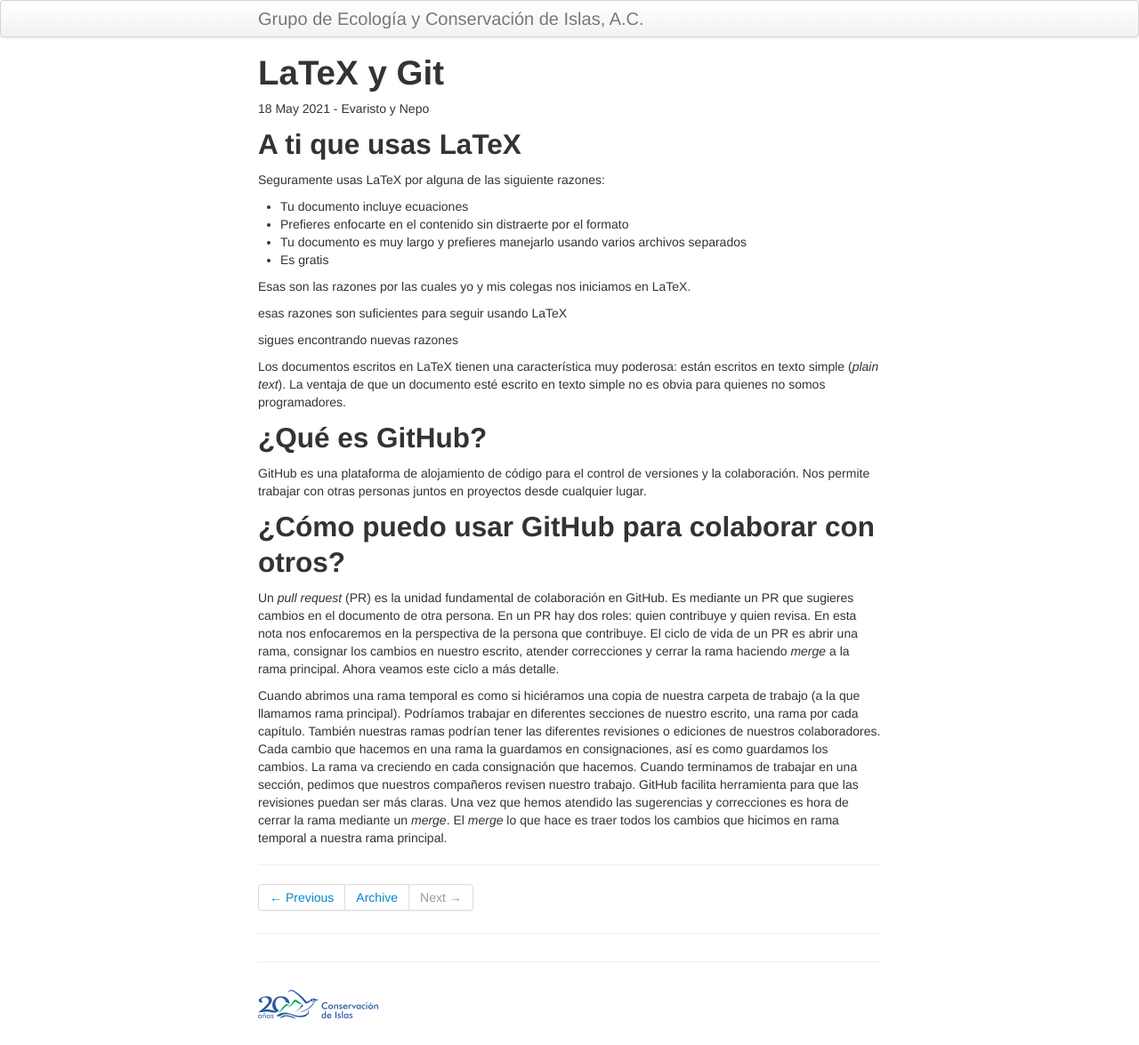
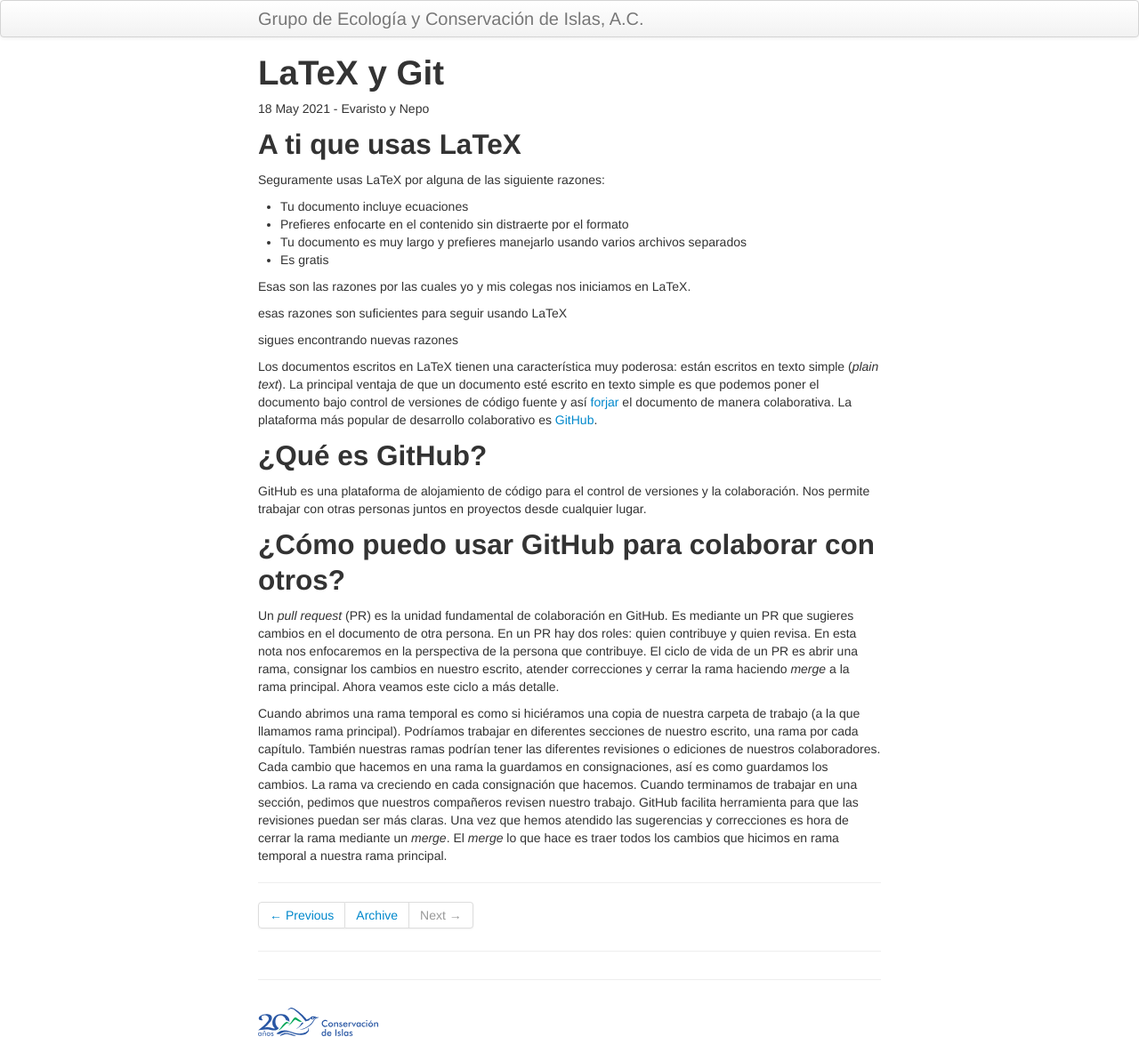
Before and after one commit to LizethMReyes/islasgeci.github.io, a Jekyll site: the page built from _posts/2021-05-18-latex_git.md, in a window 1280 px wide. Shown: the whole page at 89% size. Built offline with Jekyll 4.4.1, drawn with Linux system fonts in a browser that asks for light colours.

Commit message:
✍️ Improve introduction

```diff
--- a/_posts/2021-05-18-latex_git.md
+++ b/_posts/2021-05-18-latex_git.md
@@ -20,8 +20,10 @@
 sigues encontrando nuevas razones
 
 Los documentos escritos en LaTeX tienen una característica muy poderosa: están escritos en texto
-simple (_plain text_). La ventaja de que un documento esté escrito en texto simple no es obvia para
-quienes no somos programadores.
+simple (_plain text_). La principal ventaja de que un documento esté escrito en texto simple es que
+podemos poner el documento bajo control de versiones de código fuente y así
+[forjar](https://es.wikipedia.org/wiki/Forja_(software)) el documento de manera colaborativa. La
+plataforma más popular de desarrollo colaborativo es [GitHub](https://es.wikipedia.org/wiki/GitHub).
 
 ## ¿Qué es GitHub?
 
```
